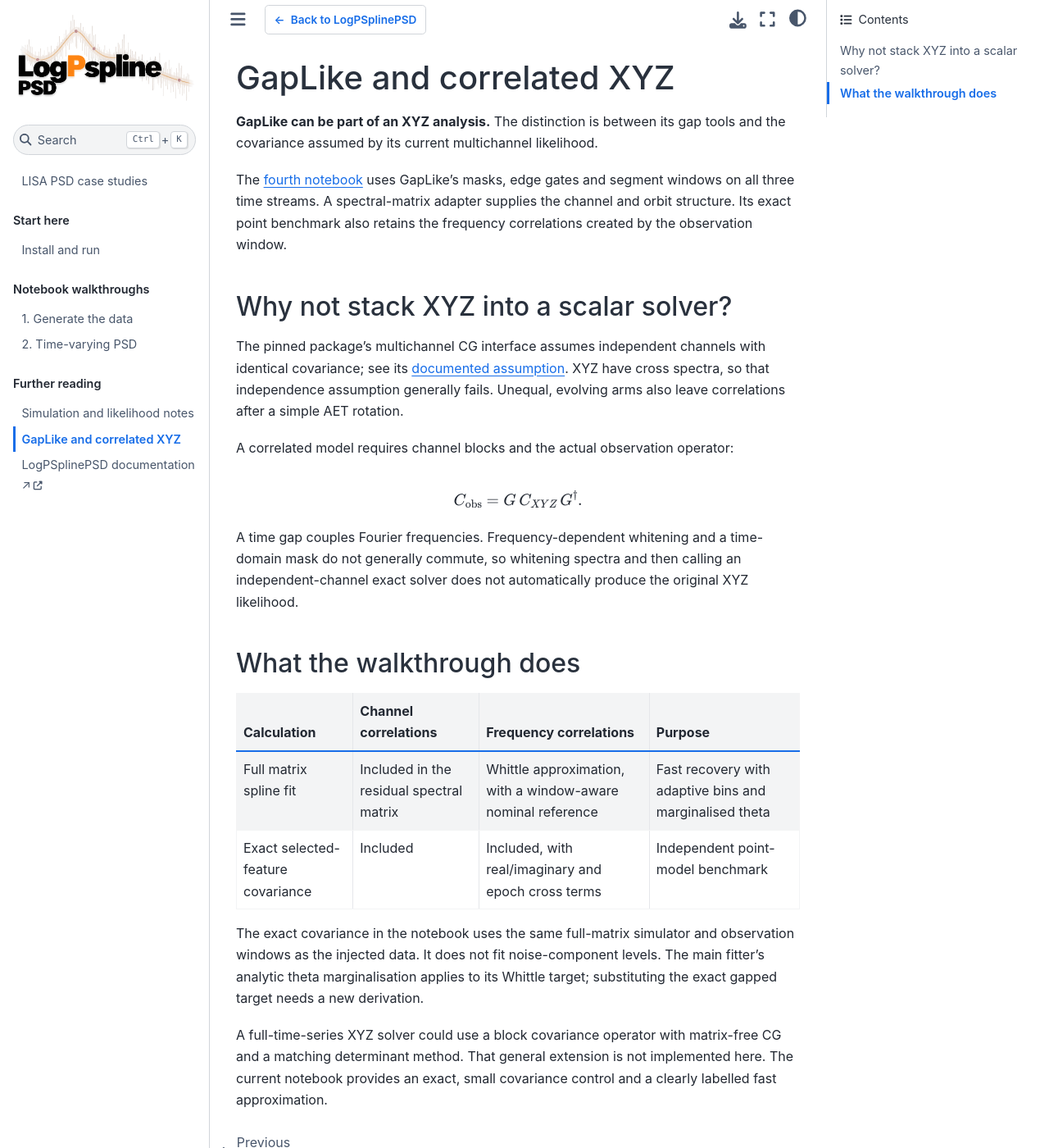
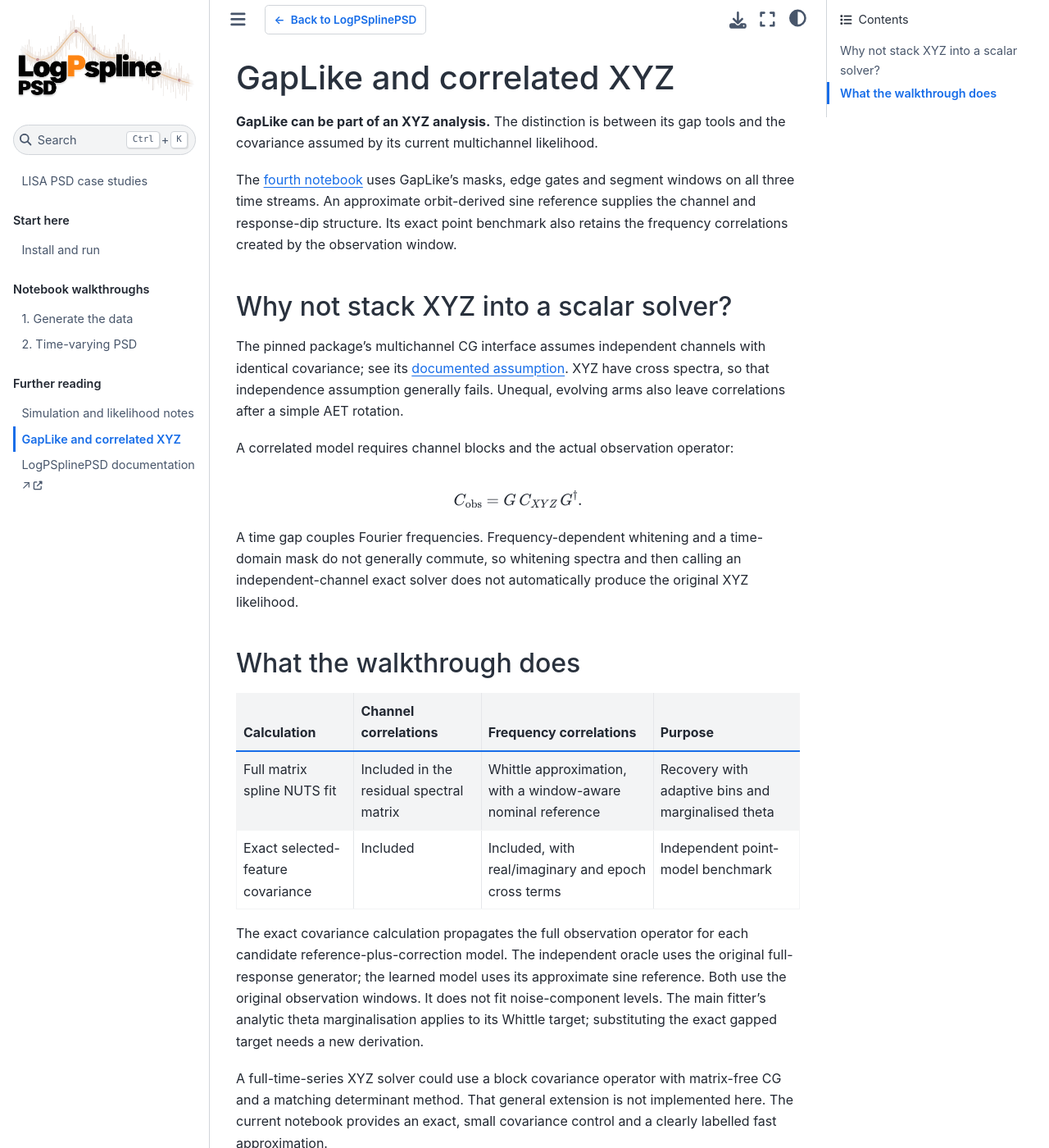
Before and after one commit to nz-gravity/logpsplines_lisa_case_studies, a Jupyter Book: the page built from docs/gaplike_xyz.md, in a window 1280 px wide and 1400 px high. Shown: the whole window at 82% size. Built offline with Jupyter Book 1.0.4 settings and Sphinx 7.4.7 and the Sphinx Book theme 1.1.4, drawn with Linux system fonts in a browser that asks for light colours; pages that are not in the unit, such as notebooks, are missing from menus.

Commit message:
Document the NUTS notebook workflow and approximate sine correction

```diff
--- a/docs/gaplike_xyz.md
+++ b/docs/gaplike_xyz.md
@@ -4,8 +4,8 @@
 gap tools and the covariance assumed by its current multichannel likelihood.
 
 The [fourth notebook](notebooks/04_short_xyz_gaps.ipynb) uses GapLike's masks,
-edge gates and segment windows on all three time streams. A spectral-matrix
-adapter supplies the channel and orbit structure. Its exact point benchmark
+edge gates and segment windows on all three time streams. An approximate orbit-derived sine
+reference supplies the channel and response-dip structure. Its exact point benchmark
 also retains the frequency correlations created by the observation window.
 
 ## Why not stack XYZ into a scalar solver?
@@ -29,11 +29,13 @@ the original XYZ likelihood.
 
 | Calculation | Channel correlations | Frequency correlations | Purpose |
 |---|---|---|---|
-| Full matrix spline fit | Included in the residual spectral matrix | Whittle approximation, with a window-aware nominal reference | Fast recovery with adaptive bins and marginalised theta |
+| Full matrix spline NUTS fit | Included in the residual spectral matrix | Whittle approximation, with a window-aware nominal reference | Recovery with adaptive bins and marginalised theta |
 | Exact selected-feature covariance | Included | Included, with real/imaginary and epoch cross terms | Independent point-model benchmark |
 
-The exact covariance in the notebook uses the same full-matrix simulator and
-observation windows as the injected data. It does not fit noise-component
+The exact covariance calculation propagates the full observation operator
+for each candidate reference-plus-correction model. The independent oracle
+uses the original full-response generator; the learned model uses its
+approximate sine reference. Both use the original observation windows. It does not fit noise-component
 levels. The main fitter's analytic theta marginalisation applies to its
 Whittle target; substituting the exact gapped target needs a new derivation.
 
```
Also changed, not shown: README.md (+7 -5 lines), docs/intro.md (+4 -4 lines), docs/running.md (+4 -3 lines).
